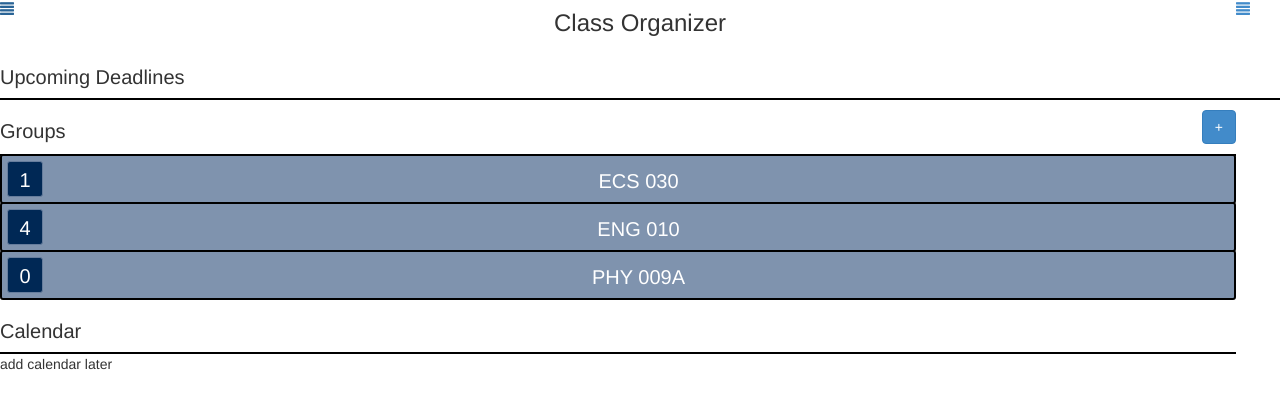
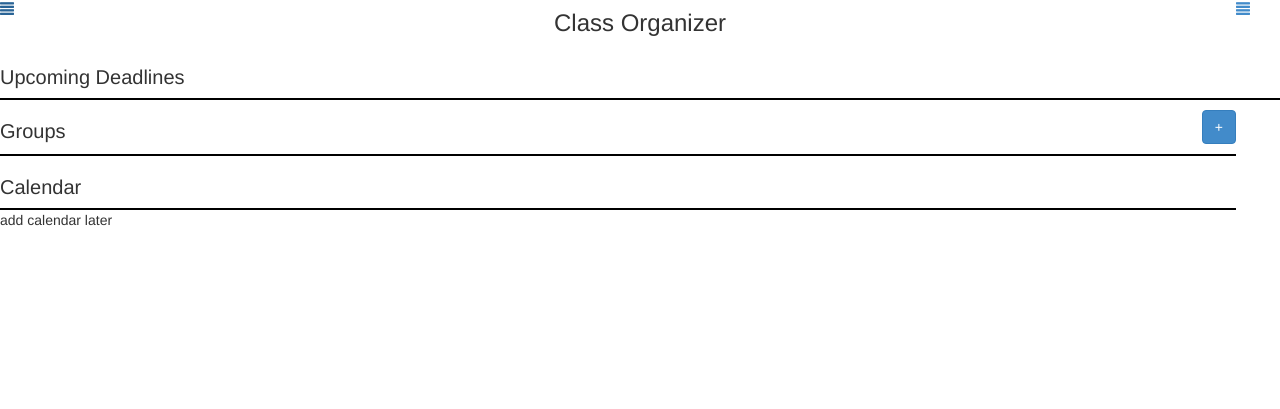
Before and after one commit to peteryao/ClassOrganizer, a Django app: page / in a window 1280 px wide. Shown: the top 409 px of the page. Run offline with Django 3.2, Linux system fonts and the light colour scheme; data comes from the database, SQL or seed files in the repository; parts of the project's set-up code (start-up, migrations or seed data) failed here and were passed over; some libraries are stand-ins or nearby versions.

Commit message:
Removed old html placeholder.

```diff
--- a/templates/core/index.html
+++ b/templates/core/index.html
@@ -43,32 +43,6 @@
 			<a href-"#">{{course}}</a>
 		</div>
 		{% endfor %}
-		<div class="group">
-			<div class="notifications">
-				<a href="#">1</a>
-			</div>
-			<a href="#">ECS 030</a>
-		</div>
-		<div class="group">
-			<div class="notifications">
-				<a href="#">4</a>
-			</div>
-			<a href="#">ENG 010</a>
-		</div>
-		<div class="group">
-			<div class="notifications">
-				<a href="#">0</a>
-			</div>
-			<a href="#">PHY 009A</a>
-		</div>
-		<!-- template
-		<div class="group">
-			<div class="notifications">
-				<a href="#">{number of new notifications}</a>
-			</div>
-			<a href="#">{class name}</a>
-		</div>
-		-->
 	</div>
 
 </div>
```
